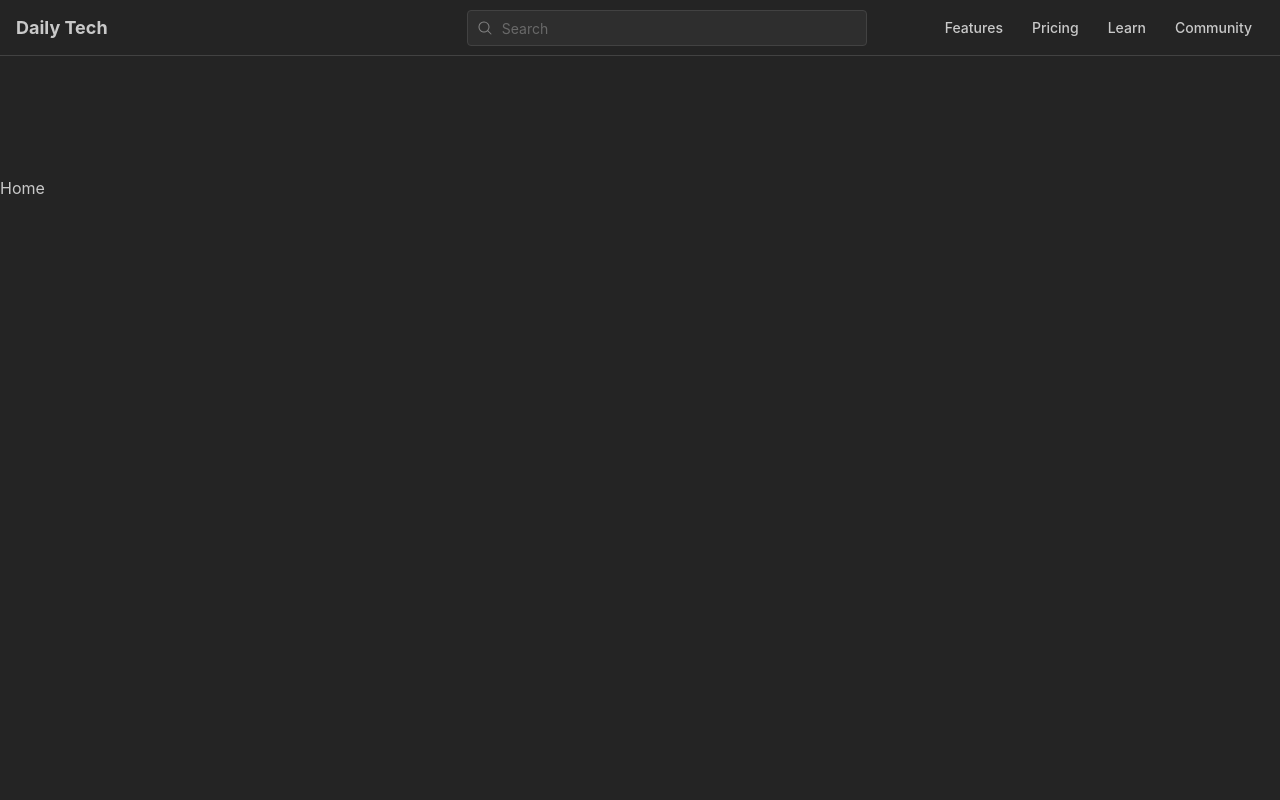
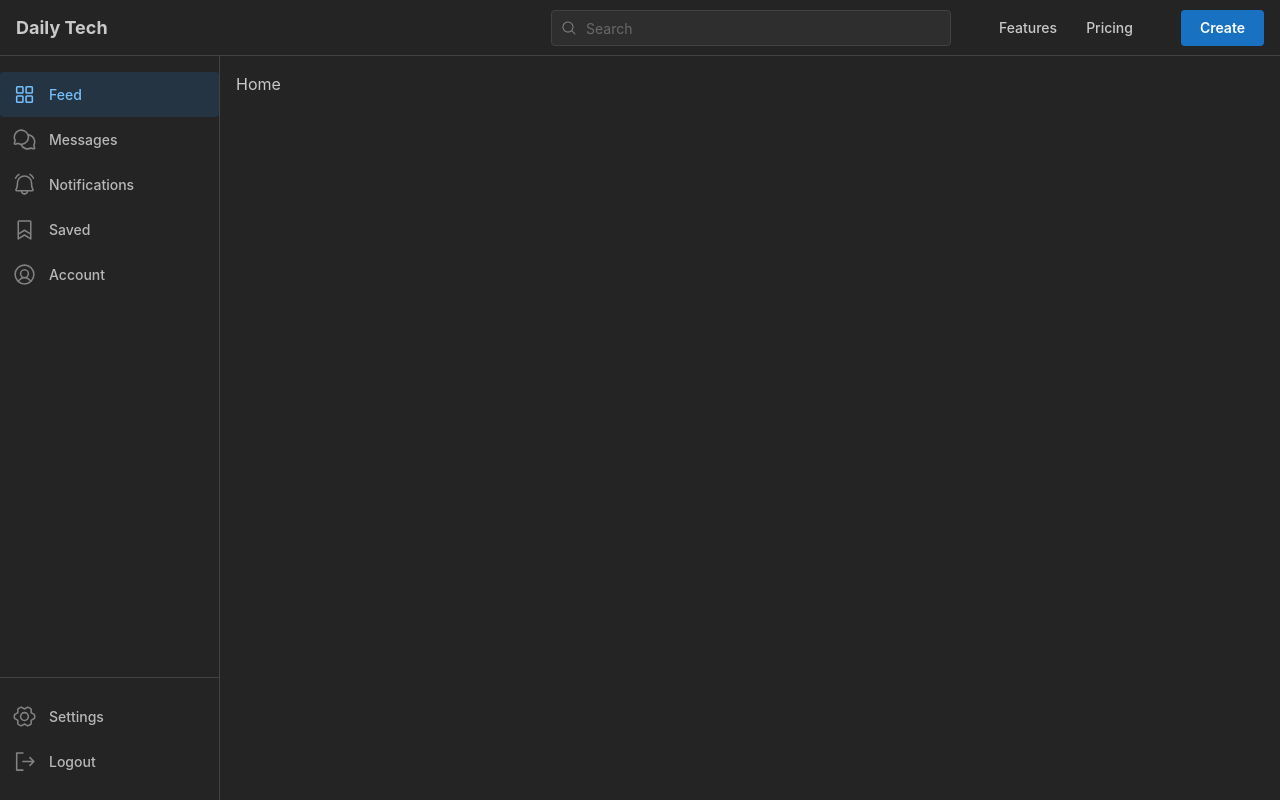
Before and after one commit to udaykiranjayanthi/tech-ghost-ui, a React app: page / in a window 1280 px wide. Built offline with nearby package versions, Linux system fonts and the light colour scheme; the HTML template or start-up script is replaced by a standard one.

Commit message:
side navbar added

```diff
--- a/src/components/Navigation/HeaderNavbar/index.tsx
+++ b/src/components/Navigation/HeaderNavbar/index.tsx
@@ -1,5 +1,5 @@
 import { MagnifyingGlassIcon } from "@phosphor-icons/react";
-import { Autocomplete, Burger, Group } from "@mantine/core";
+import { Autocomplete, Burger, Button, Group } from "@mantine/core";
 import { useDisclosure } from "@mantine/hooks";
 import styles from "./styles.module.scss";
 import type { FC } from "react";
@@ -8,8 +8,6 @@ import { NavLink } from "react-router";
 const links = [
   { link: "/about", label: "Features" },
   { link: "/pricing", label: "Pricing" },
-  { link: "/learn", label: "Learn" },
-  { link: "/community", label: "Community" },
 ];
 
 export const HeaderNavbar: FC = () => {
@@ -45,8 +43,11 @@ export const HeaderNavbar: FC = () => {
             ]}
             visibleFrom="xs"
           />
-          <Group ml={50} gap={5} className={styles.links} visibleFrom="sm">
+          <Group ml={20} gap={5} className={styles.links} visibleFrom="sm">
             {items}
+          </Group>
+          <Group ml={20} gap={5} className={styles.links} visibleFrom="sm">
+            <Button>Create</Button>
           </Group>
         </Group>
       </div>
--- a/src/components/Navigation/HeaderNavbar/styles.module.scss
+++ b/src/components/Navigation/HeaderNavbar/styles.module.scss
@@ -1,6 +1,5 @@
 .header {
   height: 56px;
-  margin-bottom: 120px;
   background-color: var(--mantine-color-body);
   border-bottom: 1px solid
     light-dark(var(--mantine-color-gray-3), var(--mantine-color-dark-4));
--- /dev/null
+++ b/src/components/Navigation/SideNavbar/index.tsx
@@ -0,0 +1,66 @@
+import { useState, type FC } from "react";
+import {
+  BellRingingIcon,
+  ChatsCircleIcon,
+  SignOutIcon,
+  GearSixIcon,
+  BookmarkIcon,
+  UserCircleIcon,
+  SquaresFourIcon,
+} from "@phosphor-icons/react";
+import styles from "./styles.module.scss";
+import { NavLink } from "react-router";
+
+const linksData = [
+  { link: "", label: "Feed", icon: SquaresFourIcon },
+  { link: "messages", label: "Messages", icon: ChatsCircleIcon },
+  { link: "notifications", label: "Notifications", icon: BellRingingIcon },
+  { link: "saved", label: "Saved", icon: BookmarkIcon },
+  { link: "account", label: "Account", icon: UserCircleIcon },
+];
+
+const bottomLinksData = [
+  { link: "settings", label: "Settings", icon: GearSixIcon },
+  { link: "logout", label: "Logout", icon: SignOutIcon },
+];
+
+export const SideNavbar: FC = () => {
+  const [active, setActive] = useState("Feed");
+
+  const links = linksData.map((item) => (
+    <NavLink
+      className={styles.link}
+      data-active={item.label === active || undefined}
+      to={item.link}
+      key={item.label}
+      onClick={() => {
+        setActive(item.label);
+      }}
+    >
+      <item.icon className={styles.linkIcon} />
+      <span>{item.label}</span>
+    </NavLink>
+  ));
+
+  const bottomLinks = bottomLinksData.map((item) => (
+    <NavLink
+      className={styles.link}
+      data-active={item.label === active || undefined}
+      to={item.link}
+      key={item.label}
+      onClick={() => {
+        setActive(item.label);
+      }}
+    >
+      <item.icon className={styles.linkIcon} />
+      <span>{item.label}</span>
+    </NavLink>
+  ));
+
+  return (
+    <nav className={styles.navbar}>
+      <div className={styles.navbarMain}>{links}</div>
+      <div className={styles.footer}>{bottomLinks}</div>
+    </nav>
+  );
+};
--- /dev/null
+++ b/src/components/Navigation/SideNavbar/styles.module.scss
@@ -0,0 +1,62 @@
+.navbar {
+  height: calc(100vh - 56px);
+  width: 220px;
+  padding: var(--mantine-spacing-md) 0;
+  display: flex;
+  flex-direction: column;
+  border-right: 1px solid
+    light-dark(var(--mantine-color-gray-3), var(--mantine-color-dark-4));
+}
+
+.navbarMain {
+  flex: 1;
+}
+
+.footer {
+  padding-top: var(--mantine-spacing-md);
+  margin-top: var(--mantine-spacing-md);
+  border-top: 1px solid
+    light-dark(var(--mantine-color-gray-3), var(--mantine-color-dark-4));
+}
+
+.link {
+  display: flex;
+  align-items: center;
+  text-decoration: none;
+  font-size: var(--mantine-font-size-sm);
+  color: light-dark(var(--mantine-color-gray-7), var(--mantine-color-dark-1));
+  padding: var(--mantine-spacing-xs) var(--mantine-spacing-sm);
+  border-radius: var(--mantine-radius-sm);
+  font-weight: 500;
+
+  &:hover {
+    background-color: light-dark(
+      var(--mantine-color-gray-0),
+      var(--mantine-color-dark-6)
+    );
+    color: light-dark(var(--mantine-color-black), var(--mantine-color-white));
+
+    .linkIcon {
+      color: light-dark(var(--mantine-color-black), var(--mantine-color-white));
+    }
+  }
+
+  &[data-active] {
+    &,
+    &:hover {
+      background-color: var(--mantine-color-blue-light);
+      color: var(--mantine-color-blue-light-color);
+
+      .linkIcon {
+        color: var(--mantine-color-blue-light-color);
+      }
+    }
+  }
+}
+
+.linkIcon {
+  color: light-dark(var(--mantine-color-gray-6), var(--mantine-color-dark-2));
+  margin-right: var(--mantine-spacing-sm);
+  width: 25px;
+  height: 25px;
+}
--- a/src/components/layout/MainLayout/index.tsx
+++ b/src/components/layout/MainLayout/index.tsx
@@ -1,14 +1,20 @@
 import { type FC } from "react";
 import { Outlet } from "react-router";
 import { HeaderNavbar } from "../../Navigation/HeaderNavbar";
+import { SideNavbar } from "../../Navigation/SideNavbar";
+import styles from "./styles.module.scss";
 
 const MainLayout: FC = () => {
   return (
     <div>
       <HeaderNavbar />
-      <main>
-        <Outlet />
-      </main>
+
+      <div className={styles.container}>
+        <SideNavbar />
+        <main className={styles.main}>
+          <Outlet />
+        </main>
+      </div>
     </div>
   );
 };
--- /dev/null
+++ b/src/components/layout/MainLayout/styles.module.scss
@@ -0,0 +1,9 @@
+.container {
+  height: calc(100vh - 56px);
+  display: flex;
+}
+
+.main {
+  flex: 1;
+  padding: var(--mantine-spacing-md);
+}
--- a/src/pages/Home/index.tsx
+++ b/src/pages/Home/index.tsx
@@ -1,6 +1,6 @@
 import type { FC } from "react";
 interface HomeProps {}
 
-export const Home: FC<HomeProps> = (props) => {
+export const Home: FC<HomeProps> = () => {
   return <div>Home</div>;
 };
--- a/src/pages/NotFound/index.tsx
+++ b/src/pages/NotFound/index.tsx
@@ -1,6 +1,10 @@
 import type { FC } from "react";
-interface NotFoundProps {}
+import styles from "./styles.module.scss";
 
-export const NotFound: FC<NotFoundProps> = (props) => {
-  return <div>NOT FOUND</div>;
+export const NotFound: FC = () => {
+  return (
+    <div className={styles.container}>
+      <h3 className={styles.title}>Page not found.</h3>
+    </div>
+  );
 };
--- /dev/null
+++ b/src/pages/NotFound/styles.module.scss
@@ -0,0 +1,13 @@
+.container {
+  display: flex;
+  justify-content: center;
+  align-items: center;
+  flex-direction: column;
+  height: 100%;
+}
+
+.title {
+  font-size: var(--mantine-font-size-lg);
+  font-weight: 700;
+  color: var(--mantine-color-gray-7);
+}
```
Also changed, not shown: src/components/Navigation/SideBar/index.tsx (deleted), src/components/Navigation/SideBar/styles.module.scss (deleted).
